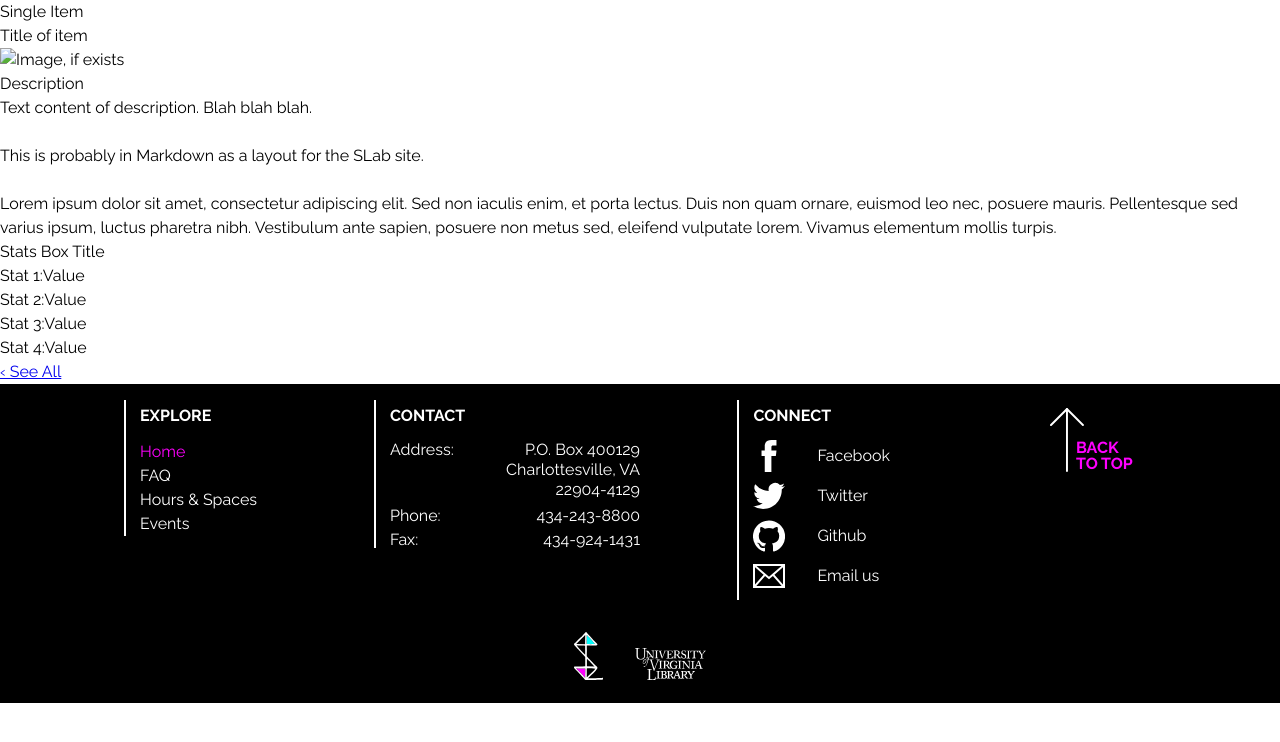
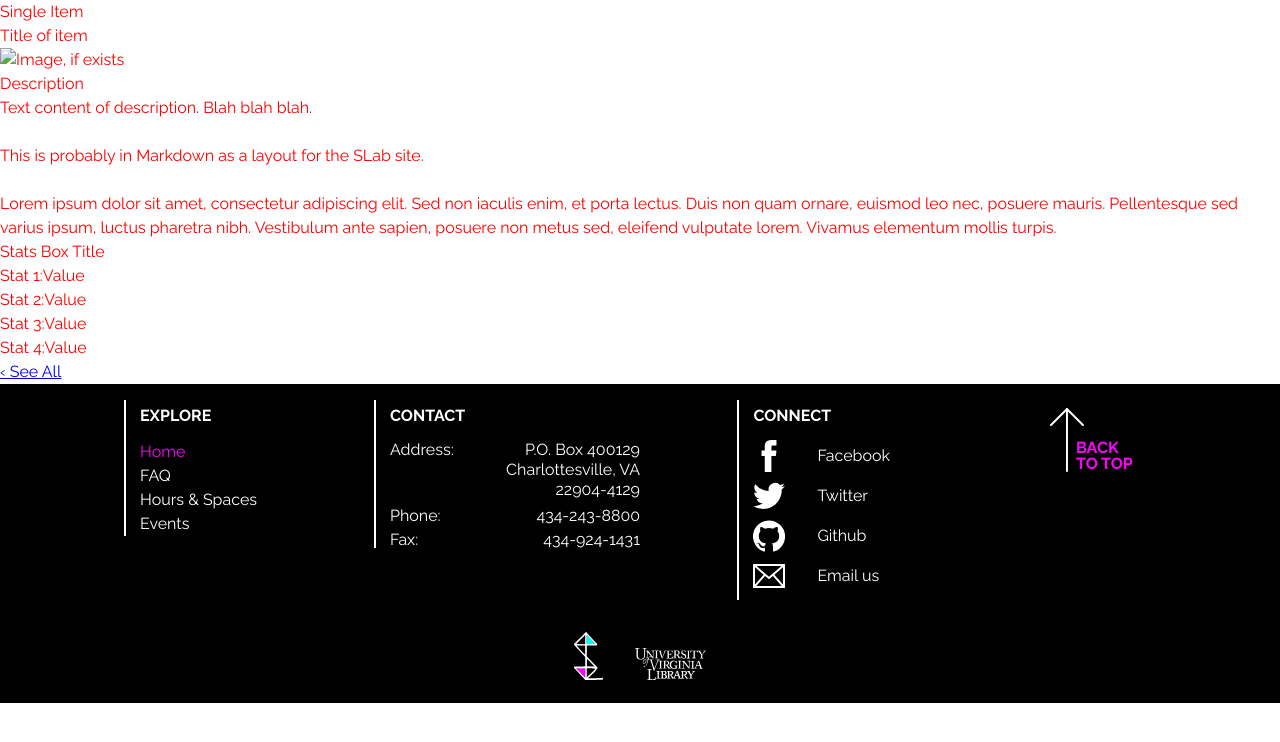
Before and after one commit to kbdonnally/patterns, a Jekyll site: the page built from pages/single-item.html, in a window 1280 px wide. Shown: the top 742 px of the page. Built offline with Jekyll 4.4.1, drawn with Linux system fonts in a browser that asks for light colours; some web fonts are replaced.

Commit message:
Run item HTML through HTML -> CSS Python, import resulting SCSS partial

```diff
--- /dev/null
+++ b/assets/css/_sass/_item.scss
@@ -0,0 +1,39 @@
+.item-main-content {
+	color: red;
+}
+
+.item__page-type {
+
+}
+
+.item__big-title {
+
+}
+
+.item-title__text {
+
+}
+
+.item-title__img {
+
+}
+
+.item__description {
+
+}
+
+.item-describe__title {
+
+}
+
+.item-describe__text {
+
+}
+
+.item__stats-box {
+
+}
+
+.item__cta {
+
+}
--- a/assets/css/style.scss
+++ b/assets/css/style.scss
@@ -3,6 +3,7 @@
 
 @import "sections";
 @import "footer";
+@import "item";
 
 /* Universal Styles: */
 
--- a/testing/html-to-classes.py
+++ b/testing/html-to-classes.py
@@ -48,7 +48,7 @@ def classesToCSS(class_names):
 pattern = r'class=".*?"'
 
 # list of all 'class="<val>"' in file
-matches = regexTextSearch('../_includes/footer.html', pattern)
+matches = regexTextSearch('../pages/single-item.html', pattern)
 
 # list of all val for 'class="<val>"' in matches
 class_names = stripClassStrings(matches)
```
